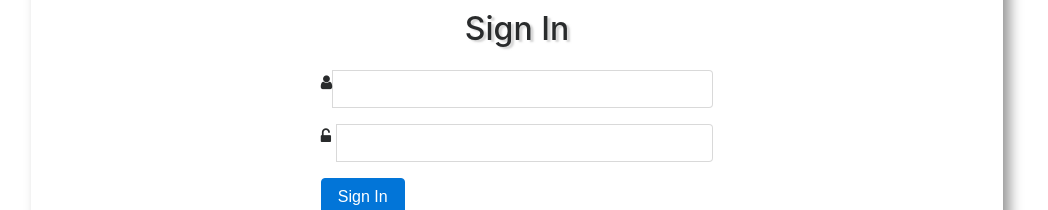
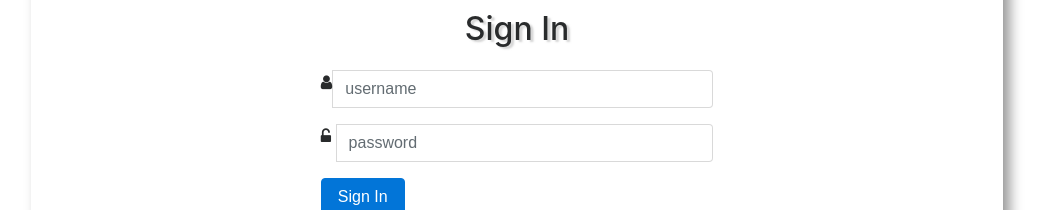
Before and after one commit to okichan/major-project-term3, a React (Create React App) app in the folder web/: page /signin in a window 1280 px wide. Shown: the part 161-371 px from the top of the page, without its empty margins (123-1171 px from the left). Built offline with nearby package versions, Linux system fonts and the light colour scheme; no server answers.

Commit message:
Add placeholder to signin form

```diff
--- a/web/src/components/SignInForm.js
+++ b/web/src/components/SignInForm.js
@@ -29,7 +29,7 @@ function SignInForm({ onSignIn }) {
                      <div className="input-group-prepend">
                         <div className="input-group-text"><i className="fa fa-user" /></div>
                      </div>
-                     <input type="text" name="username" className="form-control" required />
+                     <input type="text" name="username" className="form-control" placeholder="username" required />
                   </div>
                </div>
                <div className="col-auto">
@@ -37,7 +37,7 @@ function SignInForm({ onSignIn }) {
                      <div className="input-group-prepend">
                         <div className="input-group-text"><i className="fa fa-unlock-alt" />&nbsp;</div>
                      </div>
-                     <input type="password" name="password" className="form-control" required />
+                     <input type="password" name="password" className="form-control" placeholder="password" required />
                   </div>
                </div>
 
--- a/web/src/components/SignUpForm.js
+++ b/web/src/components/SignUpForm.js
@@ -29,7 +29,7 @@ function SignUpForm({ onSignUp }) {
                      <div className="input-group-prepend">
                         <div className="input-group-text"><i className="fa fa-user" /></div>
                      </div>
-                     <input type="text" name="username" className="form-control" />
+                     <input type="text" name="username" className="form-control" placeholder="username" />
                   </div>
                </div>
                <div className="col-auto">
@@ -37,7 +37,7 @@ function SignUpForm({ onSignUp }) {
                      <div className="input-group-prepend">
                         <div className="input-group-text"><i className="fa fa-unlock-alt" />&nbsp;</div>
                      </div>
-                     <input type="password" name="password" className="form-control" />
+                     <input type="password" name="password" className="form-control" placeholder="password" />
                   </div>
                </div>
 
```
